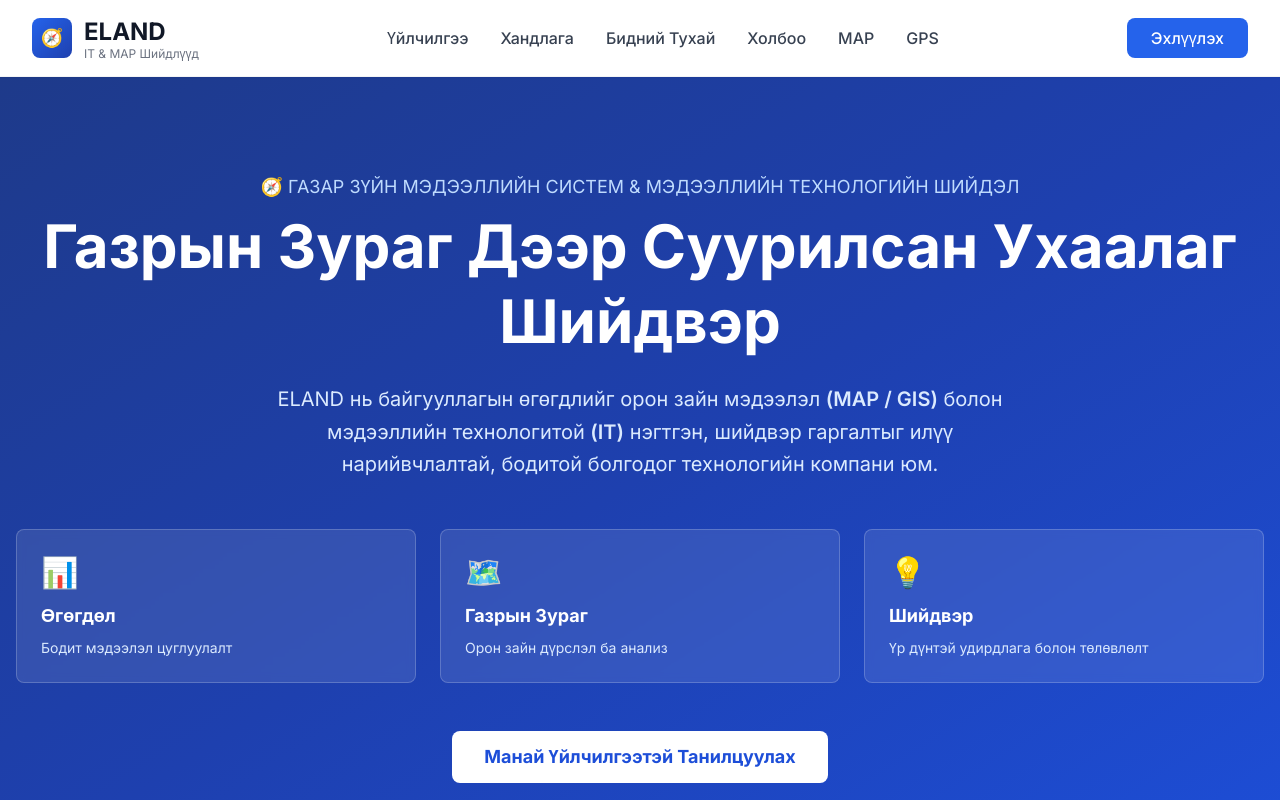
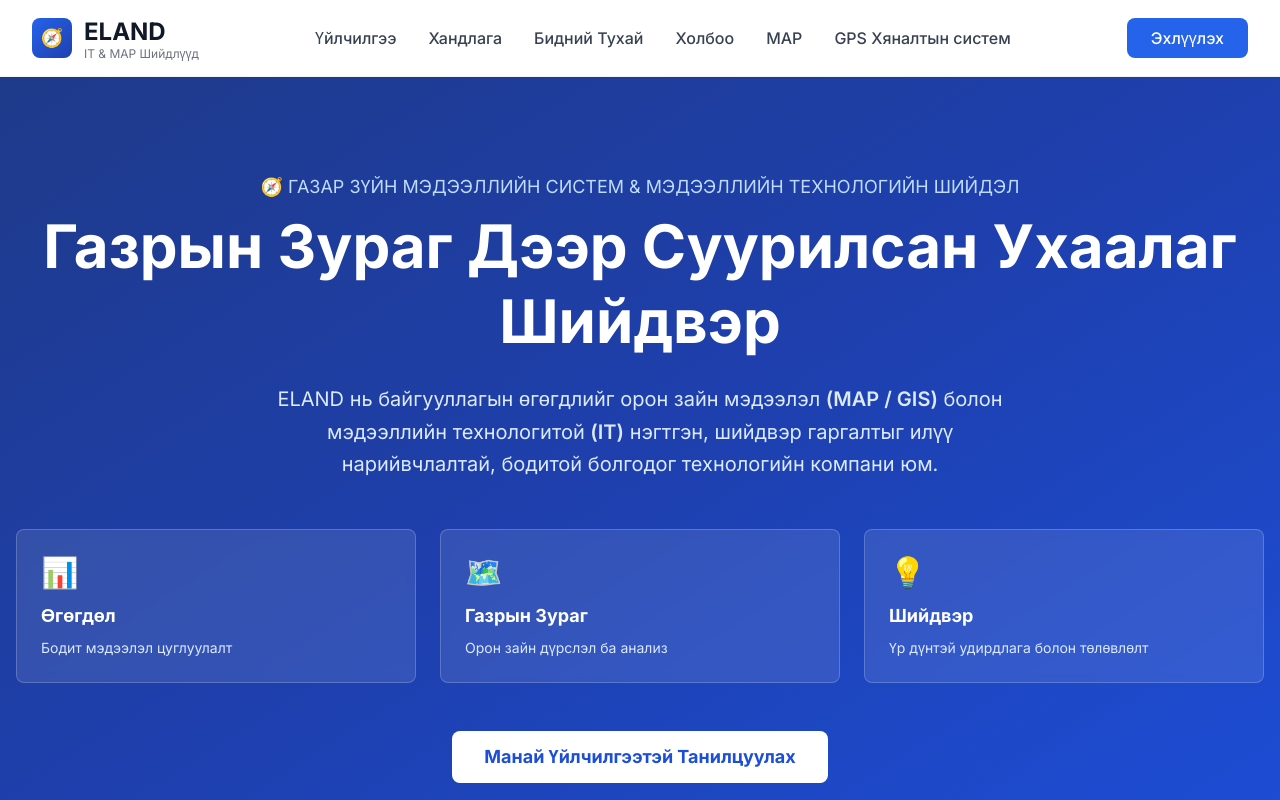
Before and after one commit to ubayarb/eland-web, a Next.js app in the folder ELAND/map-services-portal/: page / in a window 1280 px wide. Shown: the top 800 px of the page. Built offline with nearby package versions, Linux system fonts and the light colour scheme; no server answers.

Commit message:
Update GPS link text and URL to track system

```diff
--- a/ELAND/map-services-portal/src/components/Header.tsx
+++ b/ELAND/map-services-portal/src/components/Header.tsx
@@ -20,7 +20,7 @@
             <li><a href="#about" className="text-gray-700 hover:text-blue-600 font-medium">Бидний Тухай</a></li>
             <li><a href="#contact" className="text-gray-700 hover:text-blue-600 font-medium">Холбоо</a></li>
             <li><a href="https://map.eland.mn" target="_blank" rel="noopener noreferrer" className="text-gray-700 hover:text-blue-600 font-medium">MAP</a></li>
-            <li><a href="https://gps.eland.mn" target="_blank" rel="noopener noreferrer" className="text-gray-700 hover:text-blue-600 font-medium">GPS</a></li>
+            <li><a href="https://gps.eland.mn/track/Track" target="_blank" rel="noopener noreferrer" className="text-gray-700 hover:text-blue-600 font-medium">GPS Хяналтын систем</a></li>
           </ul>
           <button className="bg-blue-600 text-white px-6 py-2 rounded-lg hover:bg-blue-700 font-medium">
             Эхлүүлэх
```
